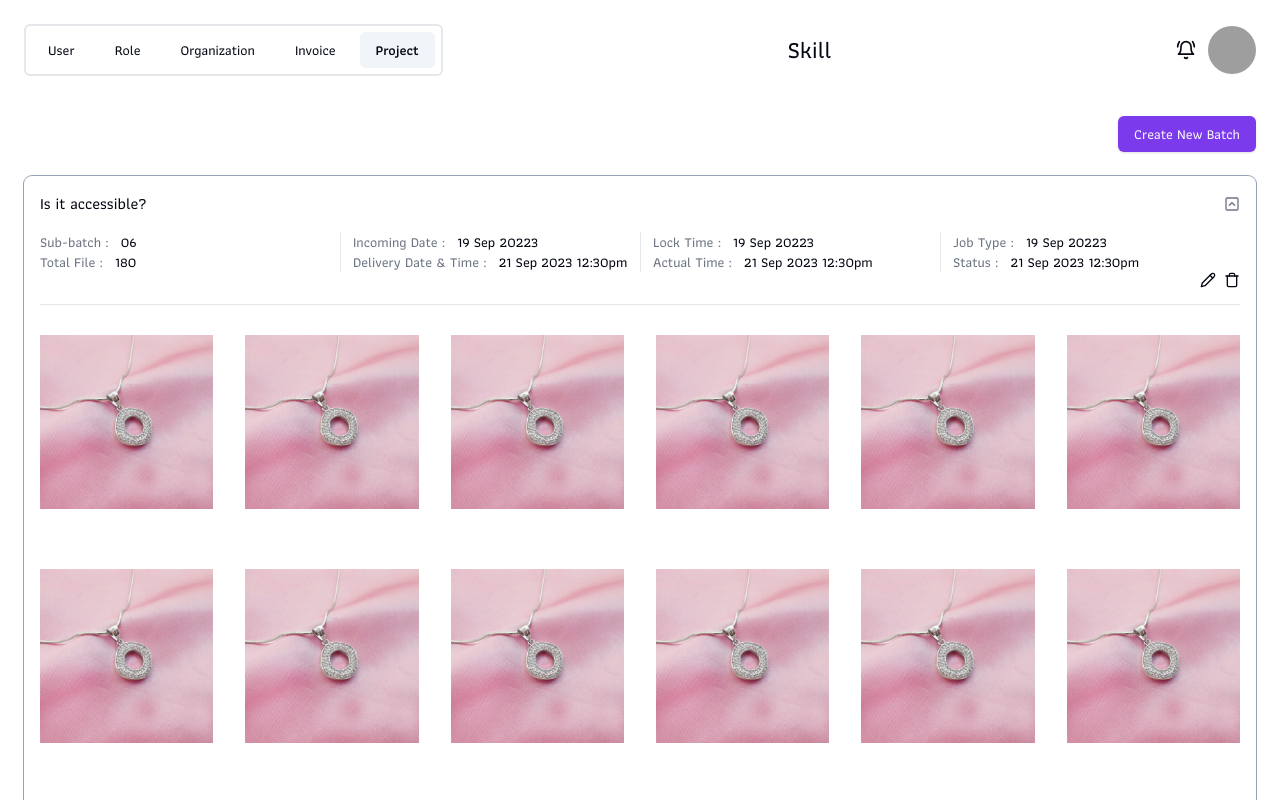
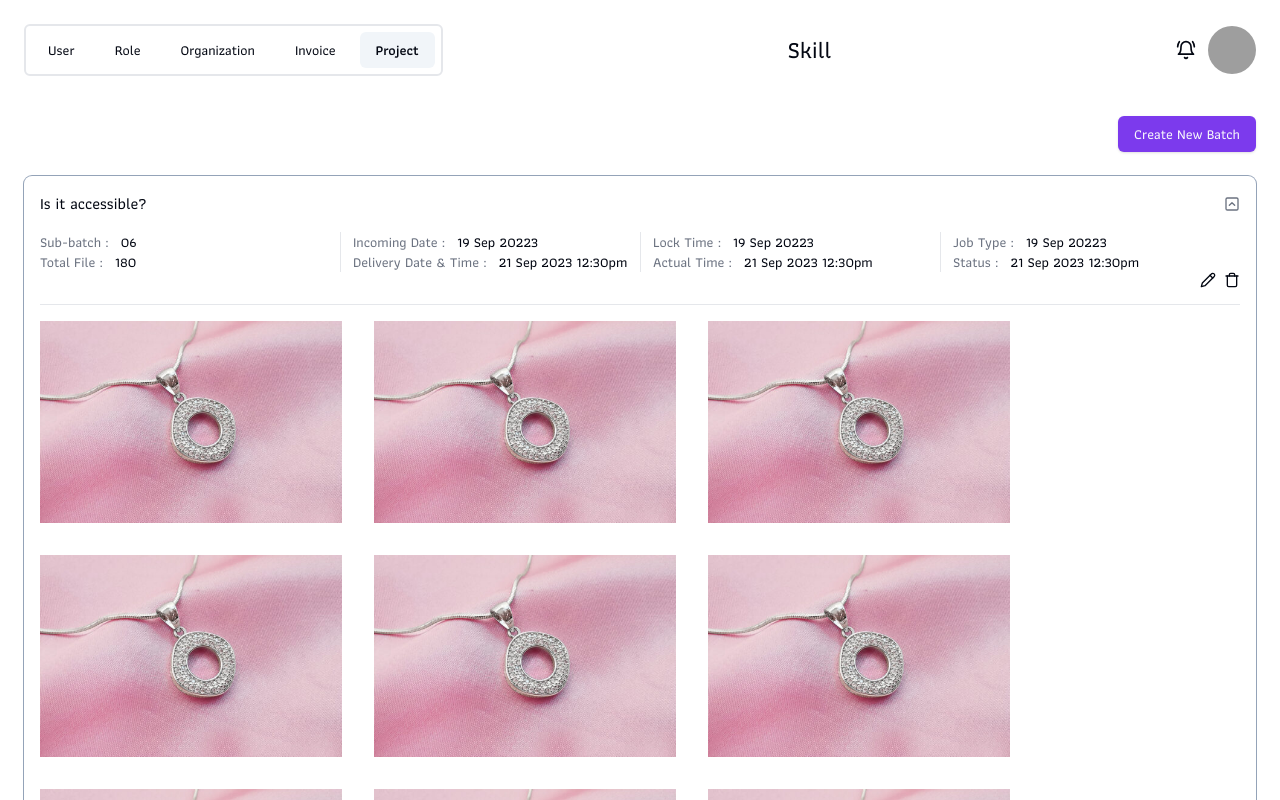
Before and after one commit to zubayerhimel/SCP, a Next.js app: page /dashboard/projects/project-name in a window 1280 px wide. Both pictures are taken after a click on the button "Is it accessible?". Shown: the top 800 px of the page. Built offline with nearby package versions, Linux system fonts and the light colour scheme; grey boxes are pictures that could not be loaded.

Commit message:
fix: changed accordion image style

```diff
--- a/components/ui/batch-accordion.tsx
+++ b/components/ui/batch-accordion.tsx
@@ -17,19 +17,19 @@ const BatchAccordion = () => {
 
           <Separator className='my-4' />
 
-          <div className='grid gap-8 grid-cols-1 sm:grid-cols-2 md:grid-cols-4 lg:grid-cols-6'>
-            <Image className='w-[302px] h-[202px] object-contain' alt='product' src={Demo} />
-            <Image className='w-[302px] h-[202px] object-contain' alt='product' src={Demo} />
-            <Image className='w-[302px] h-[202px] object-contain' alt='product' src={Demo} />
-            <Image className='w-[302px] h-[202px] object-contain' alt='product' src={Demo} />
-            <Image className='w-[302px] h-[202px] object-contain' alt='product' src={Demo} />
-            <Image className='w-[302px] h-[202px] object-contain' alt='product' src={Demo} />
-            <Image className='w-[302px] h-[202px] object-contain' alt='product' src={Demo} />
-            <Image className='w-[302px] h-[202px] object-contain' alt='product' src={Demo} />
-            <Image className='w-[302px] h-[202px] object-contain' alt='product' src={Demo} />
-            <Image className='w-[302px] h-[202px] object-contain' alt='product' src={Demo} />
-            <Image className='w-[302px] h-[202px] object-contain' alt='product' src={Demo} />
-            <Image className='w-[302px] h-[202px] object-contain' alt='product' src={Demo} />
+          <div className='flex flex-wrap items-center justify-start gap-8'>
+            <Image className='w-[302px] h-[202px] object-cover' alt='product' src={Demo} />
+            <Image className='w-[302px] h-[202px] object-cover' alt='product' src={Demo} />
+            <Image className='w-[302px] h-[202px] object-cover' alt='product' src={Demo} />
+            <Image className='w-[302px] h-[202px] object-cover' alt='product' src={Demo} />
+            <Image className='w-[302px] h-[202px] object-cover' alt='product' src={Demo} />
+            <Image className='w-[302px] h-[202px] object-cover' alt='product' src={Demo} />
+            <Image className='w-[302px] h-[202px] object-cover' alt='product' src={Demo} />
+            <Image className='w-[302px] h-[202px] object-cover' alt='product' src={Demo} />
+            <Image className='w-[302px] h-[202px] object-cover' alt='product' src={Demo} />
+            <Image className='w-[302px] h-[202px] object-cover' alt='product' src={Demo} />
+            <Image className='w-[302px] h-[202px] object-cover' alt='product' src={Demo} />
+            <Image className='w-[302px] h-[202px] object-cover' alt='product' src={Demo} />
           </div>
           <div className='flex justify-center mt-12'>
             <Link href='/dashboard/projects/project-name/batch'>
```
